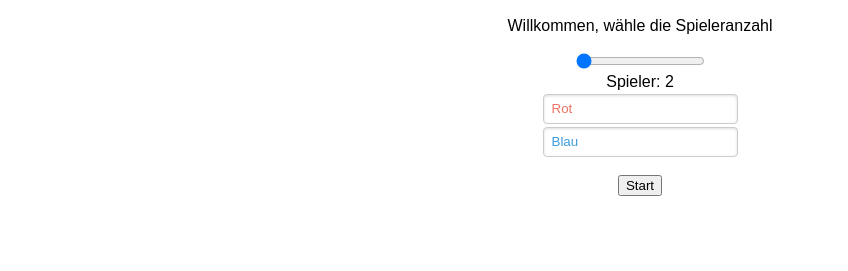
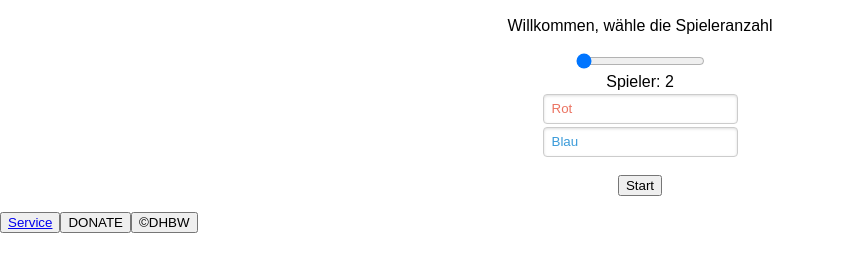
Before and after one commit to Kanti/masteringPM, a website: page index.html in a window 1280 px wide. Shown: the part 303-574 px from the top of the page, without its empty margins (0-848 px from the left). Drawn offline with Linux system fonts and the light colour scheme.

Commit message:
[UPDATE] Add Footer, Add Game.animation.js

```diff
--- a/index.html
+++ b/index.html
@@ -15,6 +15,7 @@
     <script src="js/Game.creator.js"></script>
     <script src="js/Game.player.js"></script>
 	<script src="js/Game.ki.js"></script>
+    <script src="js/Game.animation.js"></script>
     <script src="js/game.js"></script>
     <link rel="stylesheet" href="style.css" type="text/css">
     <style id="css" class="forJavascriptOnly"></style>
@@ -46,4 +47,7 @@
 <div class="game-area-container">
     <div id="here"></div>
 </div>
+<div class="footer">
+    <p><button class="button gray"> <a href="#">Service</a></button><button class="button">DONATE</button><button class="button gray"> &copy;DHBW</button></p>
+</div>
 </body>
```
